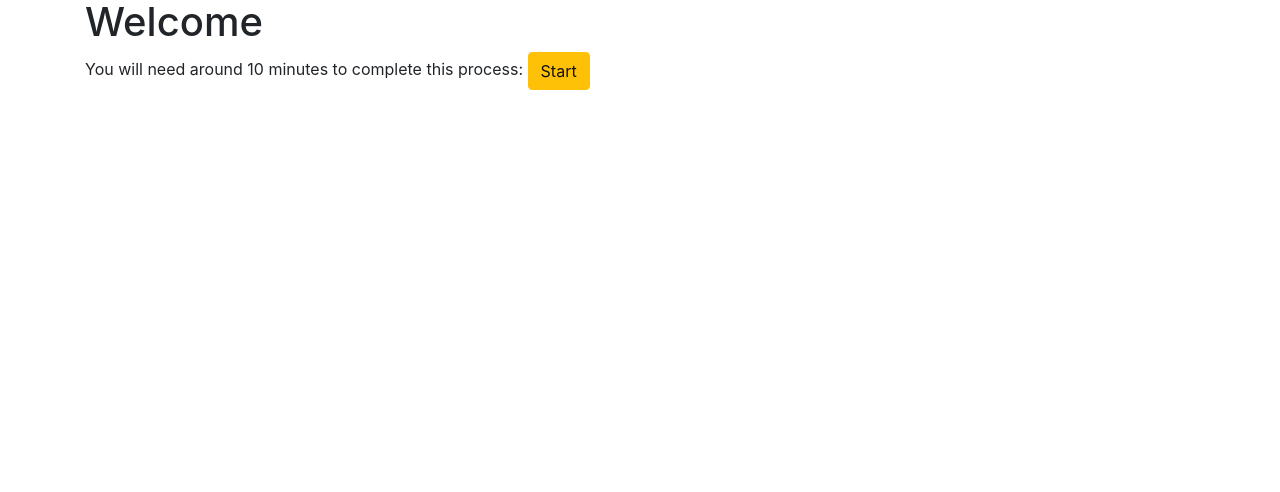
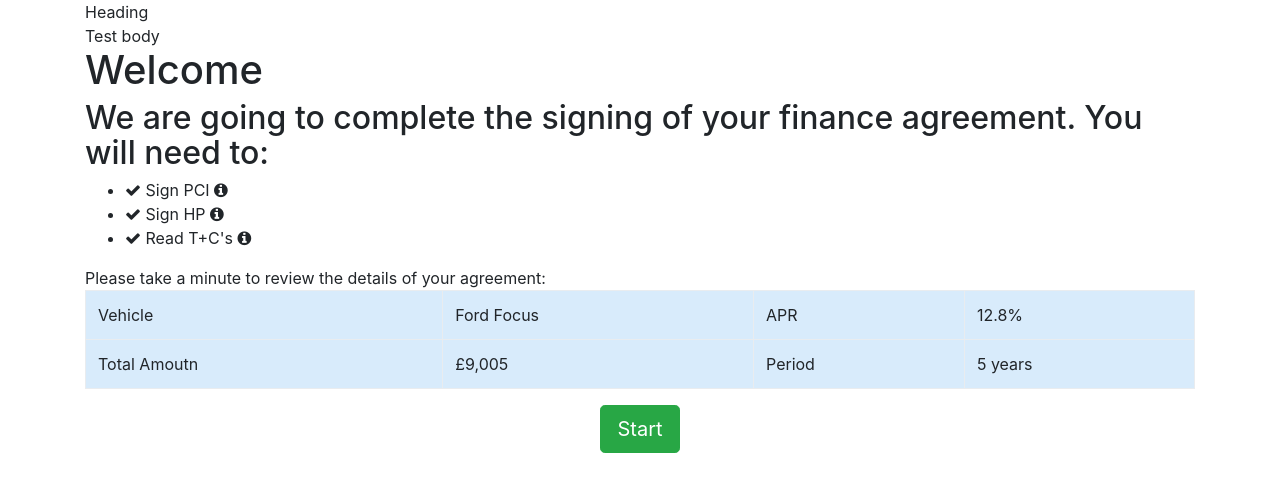
Before and after one commit to callumevans/esign-prototype, an Angular app: page /home in a window 1280 px wide. Shown: the top 492 px of the page. Built offline with nearby package versions, Linux system fonts and the light colour scheme.

Commit message:
Added basic home screen

```diff
--- /dev/null
+++ b/src/app/home/home.component.css
@@ -0,0 +1,7 @@
+table.summary {
+    background: #d8ebfb;
+}
+
+li > div {
+    display: inline-block;
+}
--- a/src/app/home/home.component.html
+++ b/src/app/home/home.component.html
@@ -1,5 +1,52 @@
+<div class="panel panel-default">
+    <div class="panel-heading">
+        Heading
+    </div>
+
+    <div class="panel-body">
+        Test body
+    </div>
+</div>
 <h1>Welcome</h1>
 
-You will need around 10 minutes to complete this process:
+<h2>
+    We are going to complete the signing of your finance agreement. You will need to:
+</h2>
 
-<button class="btn btn-warning" routerLink="/page2">Start</button>
+<ul>
+    <li>
+        <i class="fa fa-check"></i> Sign PCI
+        <div class="fa fa-info-circle" tooltip-template="pci-tooltip.html"></div>
+    </li>
+    <li>
+        <i class="fa fa-check"></i> Sign HP
+        <span class="fa fa-info-circle" tooltip=""></span>
+    </li>
+    <li>
+        <i class="fa fa-check"></i> Read T+C's
+        <i class="fa fa-info-circle" tooltip=""></i>
+    </li>
+</ul>
+
+<div>
+    Please take a minute to review the details of your agreement:
+
+    <table class="table table-bordered summary">
+        <tr>
+            <td>Vehicle</td>
+            <td>Ford Focus</td>
+            <td>APR</td>
+            <td>12.8%</td>
+        </tr>
+        <tr>
+            <td>Total Amoutn</td>
+            <td>£9,005</td>
+            <td>Period</td>
+            <td>5 years</td>
+        </tr>
+    </table>
+</div>
+
+<div class="center">
+    <button class="btn btn-lg btn-success" routerLink="/page2">Start</button>
+</div>
--- /dev/null
+++ b/src/app/home/tooltips/hp-tooltip.html
@@ -0,0 +1,3 @@
+<h3>What is Hire Purchase?</h3>
+
+TODO - add something here
--- /dev/null
+++ b/src/app/home/tooltips/pci-tooltip.html
@@ -0,0 +1,3 @@
+<h3>What is Pre-Contact asdf?</h3>
+
+TODO - add something here
--- /dev/null
+++ b/src/app/home/tooltips/tc-tooltip.html
@@ -0,0 +1,3 @@
+<h3>Terms & conditions</h3>
+
+TODO - add something here
--- a/src/styles.css
+++ b/src/styles.css
@@ -1 +1,7 @@
 /* You can add global styles to this file, and also import other style files */
+
+
+.center {
+
+    text-align: center;
+}
```
Also changed, not shown: src/app/home/home.component.ts (+5 -5 lines).
